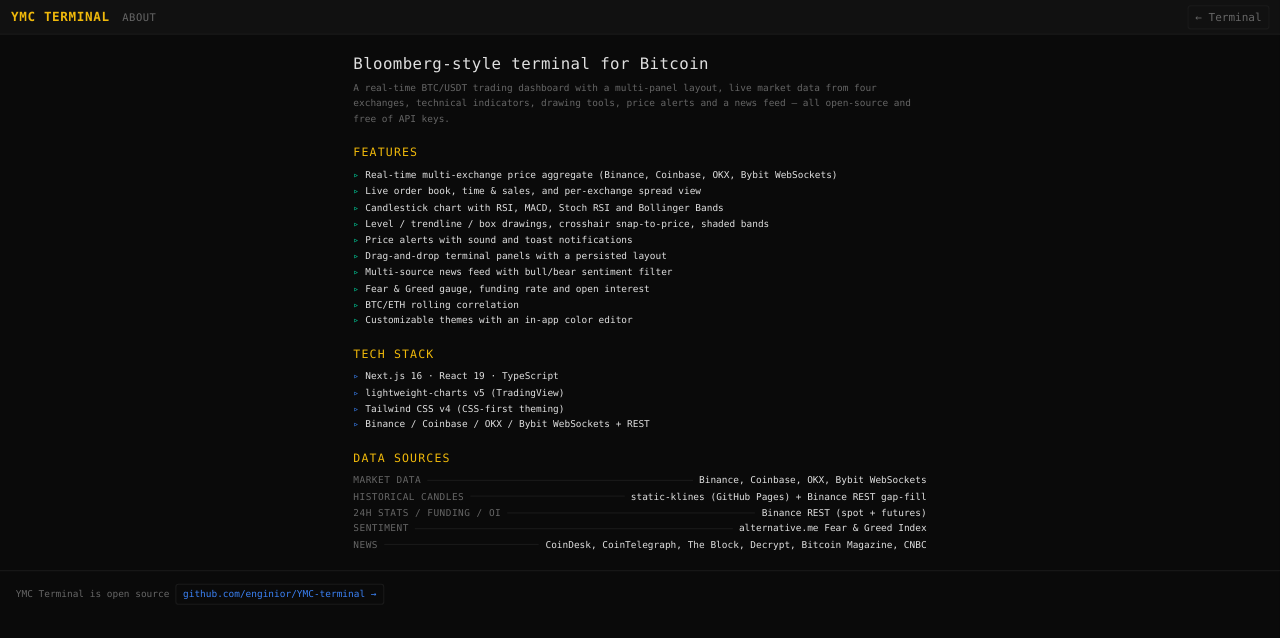
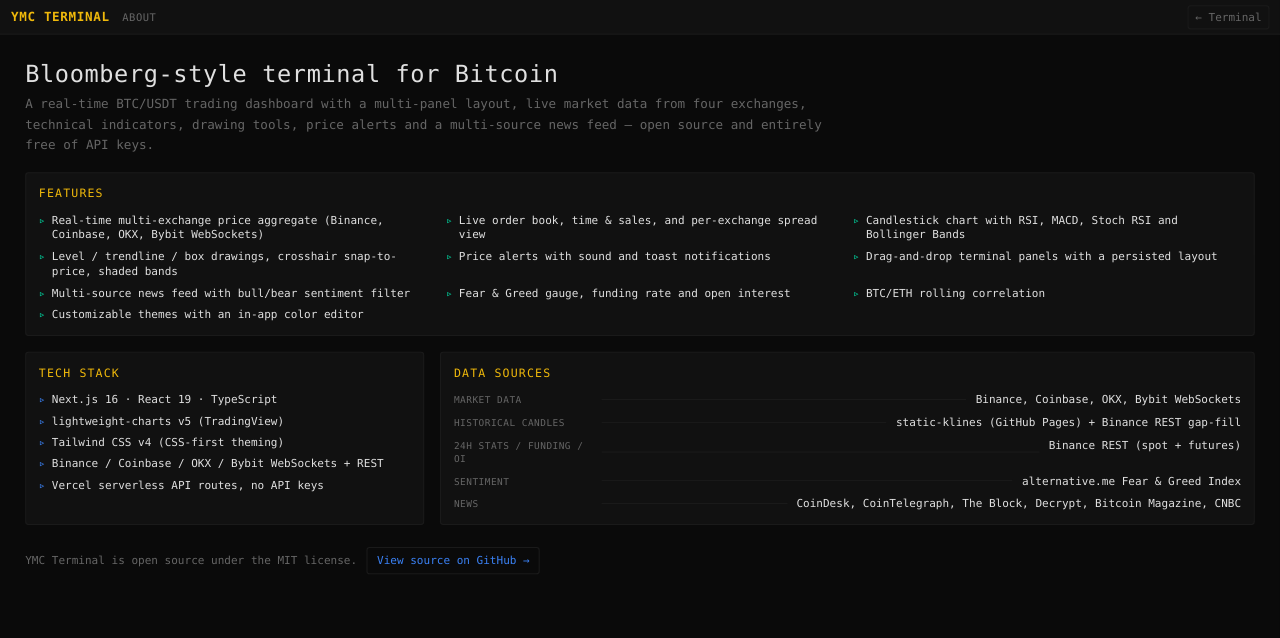
Before and after one commit to enginior/YMC-terminal, a Next.js app: page /about in a window 1280 px wide. Shown: the top 638 px of the page. Built offline with nearby package versions, Linux system fonts and the light colour scheme.

Commit message:
Make About page fill the viewport and add GitHub link to header

```diff
--- a/app/about/page.tsx
+++ b/app/about/page.tsx
@@ -2,8 +2,7 @@
 
 import Link from "next/link";
 import { useTheme, type Theme } from "@/context/ThemeContext";
-
-const REPO_URL = "https://github.com/enginior/YMC-terminal";
+import { REPO_URL } from "@/lib/links";
 
 const FEATURES = [
   "Real-time multi-exchange price aggregate (Binance, Coinbase, OKX, Bybit WebSockets)",
@@ -23,6 +22,7 @@
   "lightweight-charts v5 (TradingView)",
   "Tailwind CSS v4 (CSS-first theming)",
   "Binance / Coinbase / OKX / Bybit WebSockets + REST",
+  "Vercel serverless API routes, no API keys",
 ];
 
 const SOURCES: [string, string][] = [
@@ -38,11 +38,11 @@
 
   return (
     <div
-      className="app-scale flex flex-col overflow-x-hidden"
+      className="app-scale flex flex-col h-full overflow-hidden"
       style={{ background: theme.bg, color: theme.text }}
     >
       <header
-        className="h-11 px-3.5 flex items-center gap-4 shrink-0 sticky top-0 z-10"
+        className="h-11 px-3.5 flex items-center gap-4 shrink-0"
         style={{ background: theme.panel, borderBottom: `1px solid ${theme.border}` }}
       >
         <div className="font-bold text-base tracking-wider" style={{ color: theme.yellow }}>
@@ -60,81 +60,98 @@
         </Link>
       </header>
 
-      <main className="max-w-3xl w-full mx-auto px-5 py-6 flex flex-col gap-6 overflow-y-auto min-h-0">
-        <section className="flex flex-col gap-1.5">
-          <h1 className="text-xl tracking-wide" style={{ color: theme.text }}>
+      <main className="flex-1 min-h-0 overflow-y-auto p-5 lg:p-8">
+        <div className="w-full flex flex-col gap-5">
+          <section className="flex flex-col gap-2">
+            <h1 className="text-2xl lg:text-3xl tracking-wide" style={{ color: theme.text }}>
               Bloomberg-style terminal for Bitcoin
             </h1>
-          <p className="text-xs leading-relaxed" style={{ color: theme.dim }}>
+            <p className="text-sm lg:text-base leading-relaxed max-w-5xl" style={{ color: theme.dim }}>
               A real-time BTC/USDT trading dashboard with a multi-panel layout, live market
               data from four exchanges, technical indicators, drawing tools, price alerts and
-            a news feed — all open-source and free of API keys.
+              a multi-source news feed — open source and entirely free of API keys.
             </p>
           </section>
 
-        <section className="flex flex-col gap-2">
-          <SectionTitle label="Features" theme={theme} />
-          <ul className="flex flex-col gap-1">
+          <Card title="Features" theme={theme}>
+            <ul className="grid grid-cols-1 sm:grid-cols-2 xl:grid-cols-3 gap-x-6 gap-y-2">
               {FEATURES.map((f) => (
-              <li key={f} className="flex items-start gap-2 text-xs leading-snug">
+                <li key={f} className="flex items-start gap-2 text-sm leading-snug">
                   <span className="shrink-0" style={{ color: theme.green }}>▹</span>
                   <span style={{ color: theme.text }}>{f}</span>
                 </li>
               ))}
             </ul>
-        </section>
+          </Card>
 
-        <section className="flex flex-col gap-2">
-          <SectionTitle label="Tech Stack" theme={theme} />
-          <ul className="flex flex-col gap-1">
+          <div className="grid grid-cols-1 lg:grid-cols-3 gap-5">
+            <Card title="Tech Stack" theme={theme}>
+              <ul className="flex flex-col gap-2">
                 {STACK.map((s) => (
-              <li key={s} className="flex items-start gap-2 text-xs leading-snug">
+                  <li key={s} className="flex items-start gap-2 text-sm leading-snug">
                     <span className="shrink-0" style={{ color: theme.blue }}>▹</span>
                     <span style={{ color: theme.text }}>{s}</span>
                   </li>
                 ))}
               </ul>
-        </section>
+            </Card>
 
-        <section className="flex flex-col gap-2">
-          <SectionTitle label="Data Sources" theme={theme} />
-          <ul className="flex flex-col gap-1">
+            <Card title="Data Sources" theme={theme} className="lg:col-span-2">
+              <ul className="flex flex-col gap-2.5">
                 {SOURCES.map(([name, detail]) => (
-              <li key={name} className="flex items-baseline gap-2 text-xs leading-snug">
-                <span className="shrink-0 uppercase tracking-wider" style={{ color: theme.dim }}>
+                  <li key={name} className="flex items-baseline gap-3 text-sm leading-snug">
+                    <span className="shrink-0 w-44 uppercase tracking-wider text-xs" style={{ color: theme.dim }}>
                       {name}
                     </span>
                     <span className="flex-1 h-px self-center" style={{ background: theme.border }} />
-                <span style={{ color: theme.text }}>{detail}</span>
+                    <span className="text-right" style={{ color: theme.text }}>{detail}</span>
                   </li>
                 ))}
               </ul>
-        </section>
-      </main>
+            </Card>
+          </div>
 
           <footer
-        className="px-5 py-4 flex items-center gap-2 text-xs"
-        style={{ borderTop: `1px solid ${theme.border}`, color: theme.dim }}
+            className="flex flex-wrap items-center gap-3 pt-2 text-sm"
+            style={{ color: theme.dim }}
           >
-        <span>YMC Terminal is open source</span>
+            <span>YMC Terminal is open source under the MIT license.</span>
             <a
               href={REPO_URL}
               target="_blank"
               rel="noopener noreferrer"
-          className="rounded border px-2 py-1 hover:opacity-70"
+              className="rounded border px-3 py-1.5 hover:opacity-70"
               style={{ borderColor: theme.border, color: theme.blue }}
             >
-          github.com/enginior/YMC-terminal →
+              View source on GitHub →
             </a>
           </footer>
+        </div>
+      </main>
     </div>
   );
 }
 
-function SectionTitle({ label, theme }: { label: string; theme: Theme }) {
+function Card({
+  title,
+  theme,
+  className = "",
+  children,
+}: {
+  title: string;
+  theme: Theme;
+  className?: string;
+  children: React.ReactNode;
+}) {
   return (
+    <section
+      className={`rounded flex flex-col gap-3 p-4 ${className}`}
+      style={{ background: theme.panel, border: `1px solid ${theme.border}` }}
+    >
       <h2 className="text-[11px] uppercase tracking-widest" style={{ color: theme.yellow }}>
-      {label}
+        {title}
       </h2>
+      {children}
+    </section>
   );
 }
--- a/components/CommandBar.tsx
+++ b/components/CommandBar.tsx
@@ -3,6 +3,7 @@
 import { useState, useRef, useEffect } from "react";
 import Link from "next/link";
 import { useTheme } from "@/context/ThemeContext";
+import { REPO_URL } from "@/lib/links";
 import { CHART_LABELS, resolvePrefix } from "@/lib/symbols";
 
 interface CommandBarProps {
@@ -102,6 +103,16 @@
         </div>
       )}
       <div className="flex items-center gap-1 ml-auto">
+        <a
+          href={REPO_URL}
+          target="_blank"
+          rel="noopener noreferrer"
+          className="text-[11px] px-2 py-1 rounded hover:opacity-70"
+          style={{ color: theme.dim }}
+          title="View source on GitHub"
+        >
+          GitHub
+        </a>
         <Link
           href="/about"
           className="text-[11px] px-2 py-1 rounded hover:opacity-70"
--- /dev/null
+++ b/lib/links.ts
@@ -0,0 +1 @@
+export const REPO_URL = "https://github.com/enginior/YMC-terminal";
```
Lines whose indentation alone changed are shown as unchanged.
